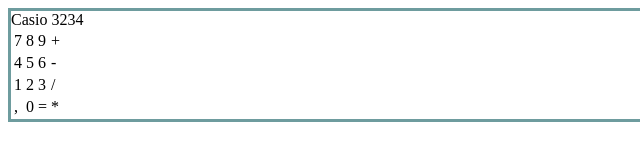
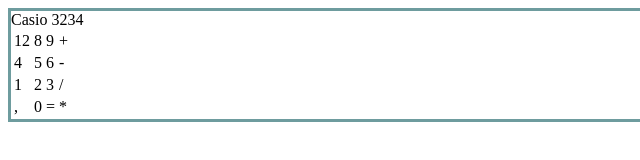
Before and after one commit to KristinaSamtsova/KrisRepository, a plain HTML site: page 55/55d.html in a window 1280 px wide. Shown: the full height of the page, 0-640 px from the left. Drawn offline with Linux system fonts and the light colour scheme.

Commit message:
minor changes

```diff
--- a/55/55d.html
+++ b/55/55d.html
@@ -21,7 +21,7 @@
         <div class="buttons">
             <table>
                 <tr>
-                    <td>7</td>
+                    <td>12</td>
                     <td>8</td>
                     <td>9</td>
                     <td>+</td>
```
